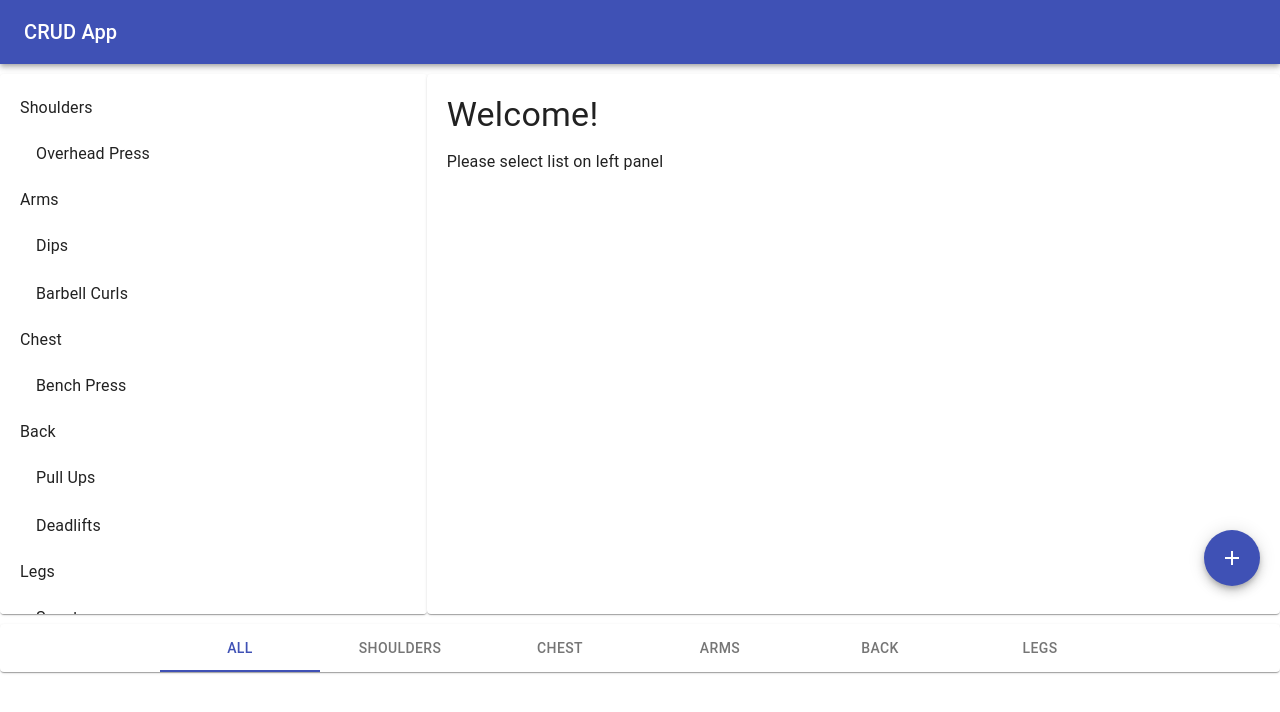
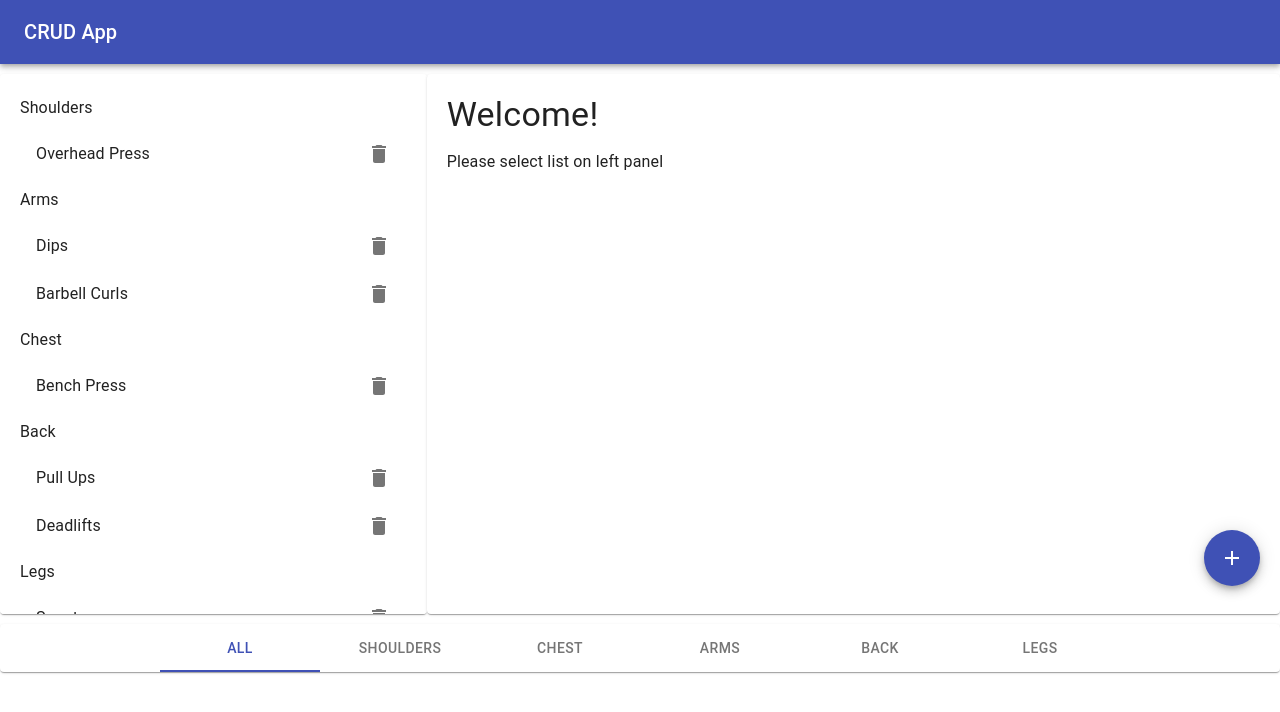
Before and after one commit to anitkumarsingh/CRUD-React-App, a React (Create React App) app: page / in a window 1280 px wide. Shown: the top 712 px of the page. Built offline with nearby package versions, Linux system fonts and the light colour scheme.

Commit message:
delete icons and functionalty

```diff
--- a/src/Components/App.js
+++ b/src/Components/App.js
@@ -36,6 +36,11 @@ class App extends Component{
       ]
     }))
     }
+    onDeleteHandle = id =>{
+      this.setState(({exercises})=>({
+       exercises:exercises.filter((ex)=>ex.id !== id)
+      }))
+    }
     render(){
     const exercises= this.getExercisesByMuscles();
     const { category,exercise } = this.state
@@ -50,6 +55,7 @@ class App extends Component{
           catergory={category}
           onSelect={this.handleExerciseChange}
           exercise={exercise}
+          onDelete={this.onDeleteHandle}
         />
         <Footer
           muscles={muscles}
--- a/src/Components/Exercise/Dialog/CreateFloatBtn.js
+++ b/src/Components/Exercise/Dialog/CreateFloatBtn.js
@@ -65,7 +65,10 @@ class CreateFloatBtn extends Component{
       }
       handleSubmitChange = ()=>{
        const { exercise } = this.state;
-       this.props.onCreate(exercise);
+       this.props.onCreate({
+         ...exercise,
+         id:exercise.title.toLocaleLowerCase().replace(/ /g,'-')
+        });
        this.setState({
          open:false,
          exercise:{
--- a/src/Components/Exercise/index.js
+++ b/src/Components/Exercise/index.js
@@ -4,8 +4,11 @@ import './Scroll.css';
 import { Paper,
          Typography,
          List,ListItem,
-         ListItemText
+         ListItemText,
+         ListItemSecondaryAction,
+         IconButton
         } from '@material-ui/core';
+import DeleteIcon from '@material-ui/icons/Delete';
 
 const styles ={
     Paper:{
@@ -21,6 +24,7 @@ const Exercise = ({
     exercises,
     catergory,
     onSelect,
+    onDelete,
     exercise:{
         id,
         title ='Welcome!',
@@ -47,6 +51,11 @@ const Exercise = ({
                                 onClick={()=>onSelect(id)}
                                 >
                                 <ListItemText primary={title}/>
+                                <ListItemSecondaryAction>
+                                    <IconButton edge="end" aria-label="Delete">
+                                        <DeleteIcon onClick={()=>onDelete(id)}/>
+                                    </IconButton>
+                                </ListItemSecondaryAction>
                             </ListItem>
                             )
                             })}
```
